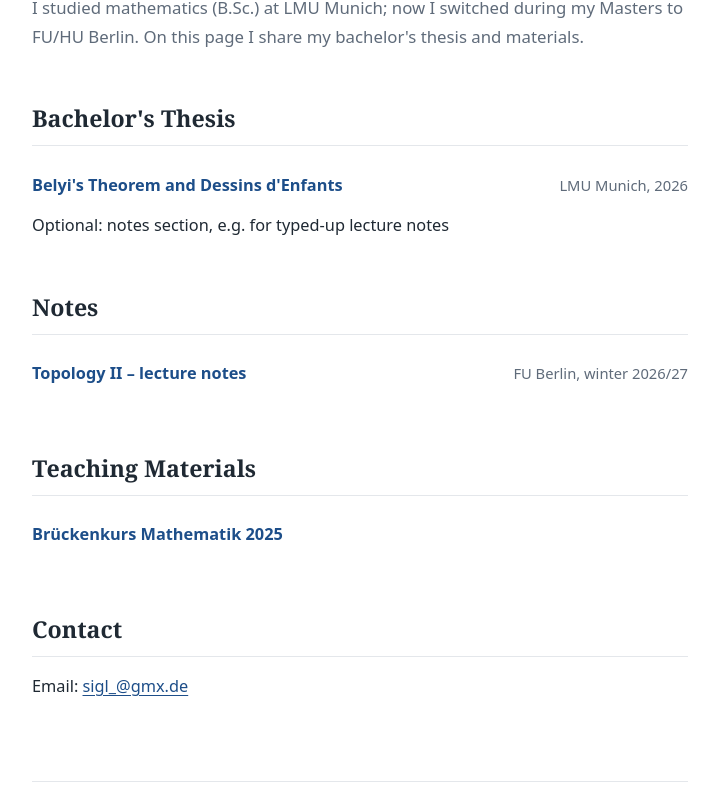
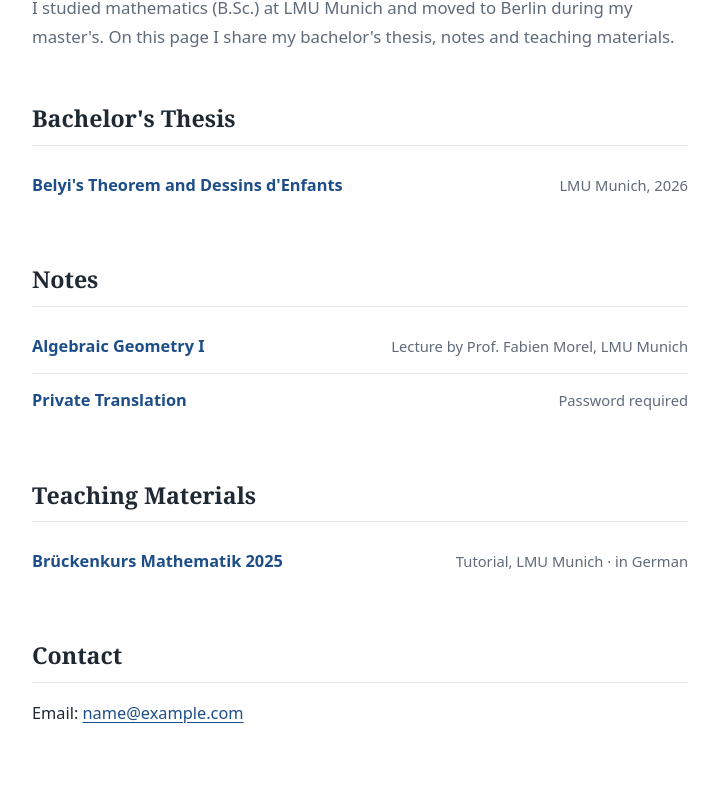
Before and after one commit to mewtiple/math, a plain HTML site: page index.html in a window 1280 px wide. Shown: the part 191-986 px from the top of the page, without its empty margins (280-999 px from the left). Drawn offline with Linux system fonts and the light colour scheme; a web font is replaced by a local one.

Commit message:
change main

```diff
--- a/index.html
+++ b/index.html
@@ -15,6 +15,7 @@
     <a href="./" class="name" aria-current="page">Louisa Sigl</a>
     <span class="links">
       <a href="#thesis">Thesis</a>
+      <a href="#notes">Notes</a>
       <a href="#teaching">Teaching</a>
       <a href="#contact">Contact</a>
     </span>
@@ -23,8 +24,9 @@
   <main>
     <h1>Louisa Sigl</h1>
     <p class="untertitel">
-      I studied mathematics (B.Sc.) at LMU Munich; now I switched during my Masters to FU/HU Berlin.
-      On this page I share my bachelor's thesis and materials.
+      I studied mathematics (B.Sc.) at LMU Munich and moved to Berlin during
+      my master's. On this page I share my bachelor's thesis, notes and
+      teaching materials.
     </p>
 
     <section id="thesis">
@@ -39,14 +41,19 @@
       </ul>
     </section>
 
-    Optional: notes section, e.g. for typed-up lecture notes
     <section id="notes">
       <h2>Notes</h2>
       <ul class="dateien">
         <li>
-          <a href="notes/topology-2.pdf">
-            <span class="titel">Topology II – lecture notes</span>
-            <span class="thema">FU Berlin, winter 2026/27</span>
+          <a href="notes/algebraic-geometry-1/">
+            <span class="titel">Algebraic Geometry I</span>
+            <span class="thema">Lecture by Prof. Fabien Morel, LMU Munich</span>
+          </a>
+        </li>
+        <li>
+          <a href="notes/private-translation/">
+            <span class="titel">Private Translation</span>
+            <span class="thema">Password required</span>
           </a>
         </li>
       </ul>
@@ -56,8 +63,9 @@
       <h2>Teaching Materials</h2>
       <ul class="dateien">
         <li>
-          <a href="brueckenkurs/">
+          <a href="brueckenkurs-2025/">
             <span class="titel">Brückenkurs Mathematik 2025</span>
+            <span class="thema">Tutorial, LMU Munich · in German</span>
           </a>
         </li>
       </ul>
@@ -66,7 +74,7 @@
     <section id="contact">
       <h2>Contact</h2>
       <!-- Enter the email address you want to be public -->
-      <p>Email: <a href="mailto:name@example.com">sigl_@gmx.de</a></p>
+      <p>Email: <a href="mailto:name@example.com">name@example.com</a></p>
     </section>
 
     <footer>© 2026 Louisa Sigl</footer>
```
